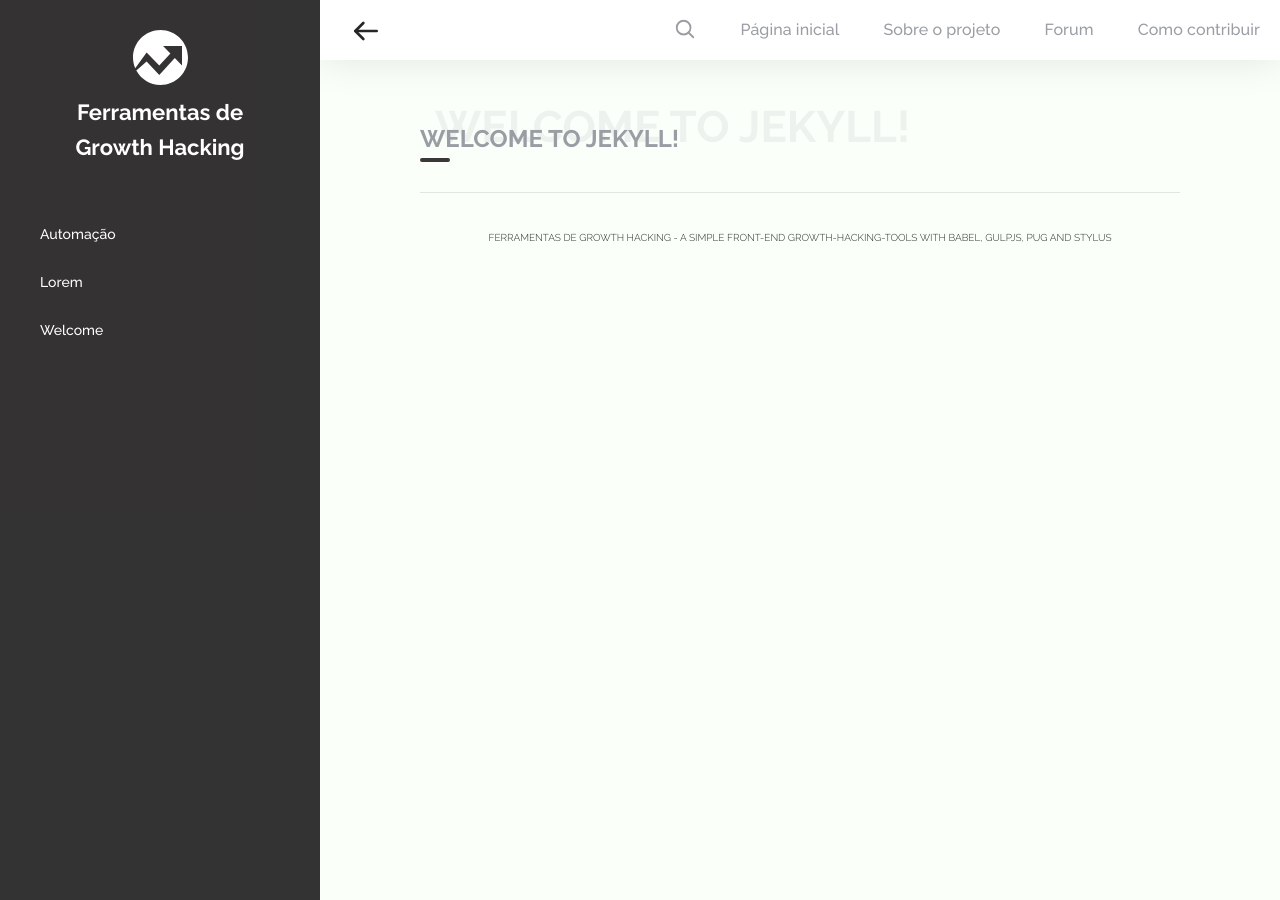
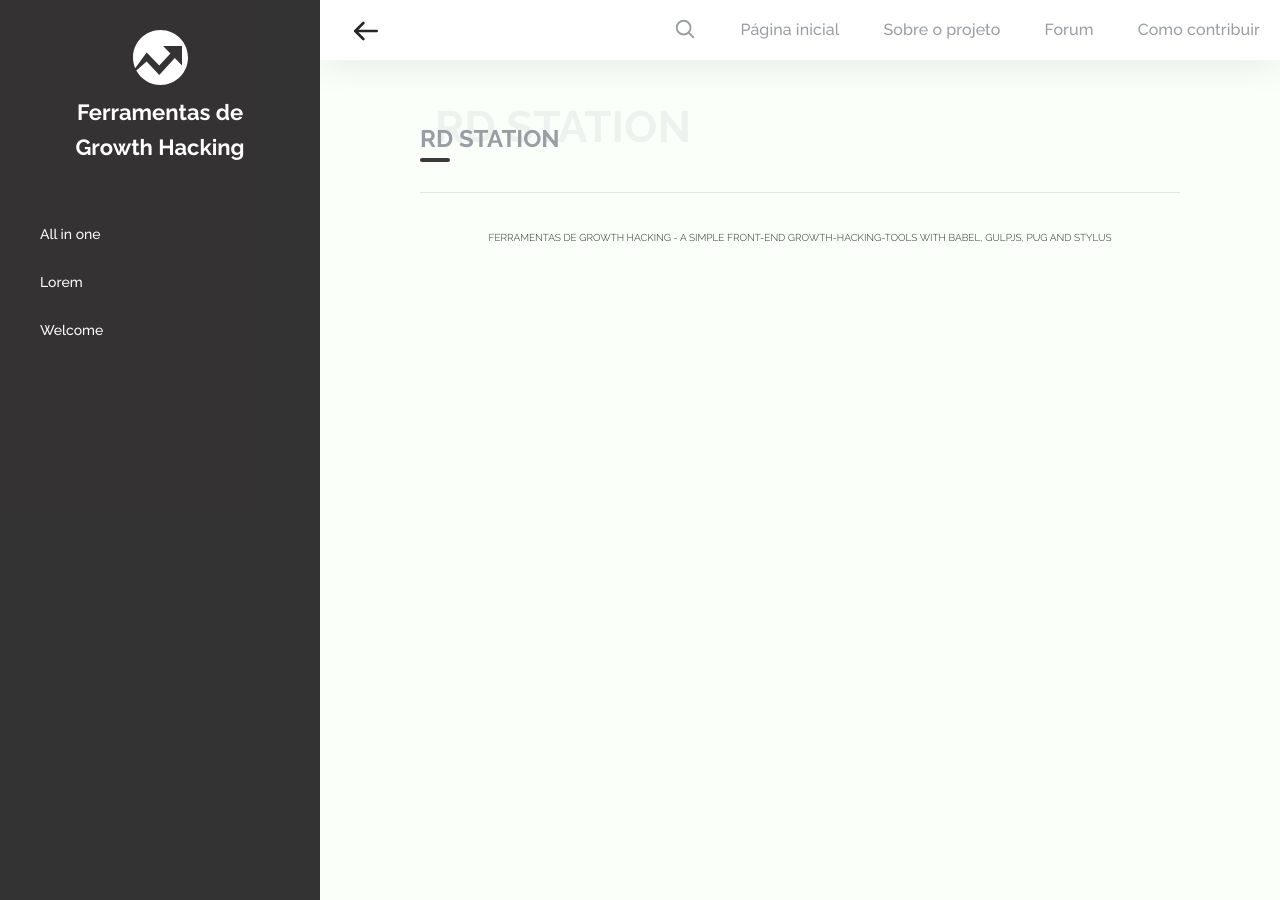
Before and after one commit to nandomoreirame/tools.github.io, a Jekyll site: the page built from _posts/2017-11-18-welcome-to-jekyll.1.markdown, in a window 1280 px wide. Built offline with Jekyll 4.4.1, drawn with Linux system fonts in a browser that asks for light colours.

Commit message:
post-test

```diff
--- a/_posts/2017-11-18-welcome-to-jekyll.1.markdown
+++ b/_posts/2017-11-18-welcome-to-jekyll.1.markdown
@@ -1,11 +1,11 @@
 ---
 layout: post
-title:  "Welcome to Jekyll!"
+title:  "RD Station"
 description: "To add new posts, simply add a file in the `_posts` directory that follows the convention `YYYY-MM-DD-name-of-post.ext` and includes the necessary front matter. Take a look at the source for this post to get an idea about how it works."
-toolUrl: https://google.com.br/
+toolUrl: http://rdstation.com.br
 date:   2017-11-18 10:36:44 -0200
-category: automação
-image: http://www.vincentwee.com/wp-content/uploads/2015/09/Growth-Hacking-Plagspotter.png
-user: equipeGH
-userImage: https://avatars3.githubusercontent.com/u/12776154?s=460&v=4
+category: All in one
+image: https://fundamental.digital/wp-content/uploads/2017/12/dashboard-rd-station.gif
+user: equipe GH
+userImage: https://fundamental.digital/wp-content/uploads/2017/12/growth-4.png
 ---
```
Also changed, not shown: _categories/allinone.md (renamed from _categories/automação.md, +1 -1 lines).
